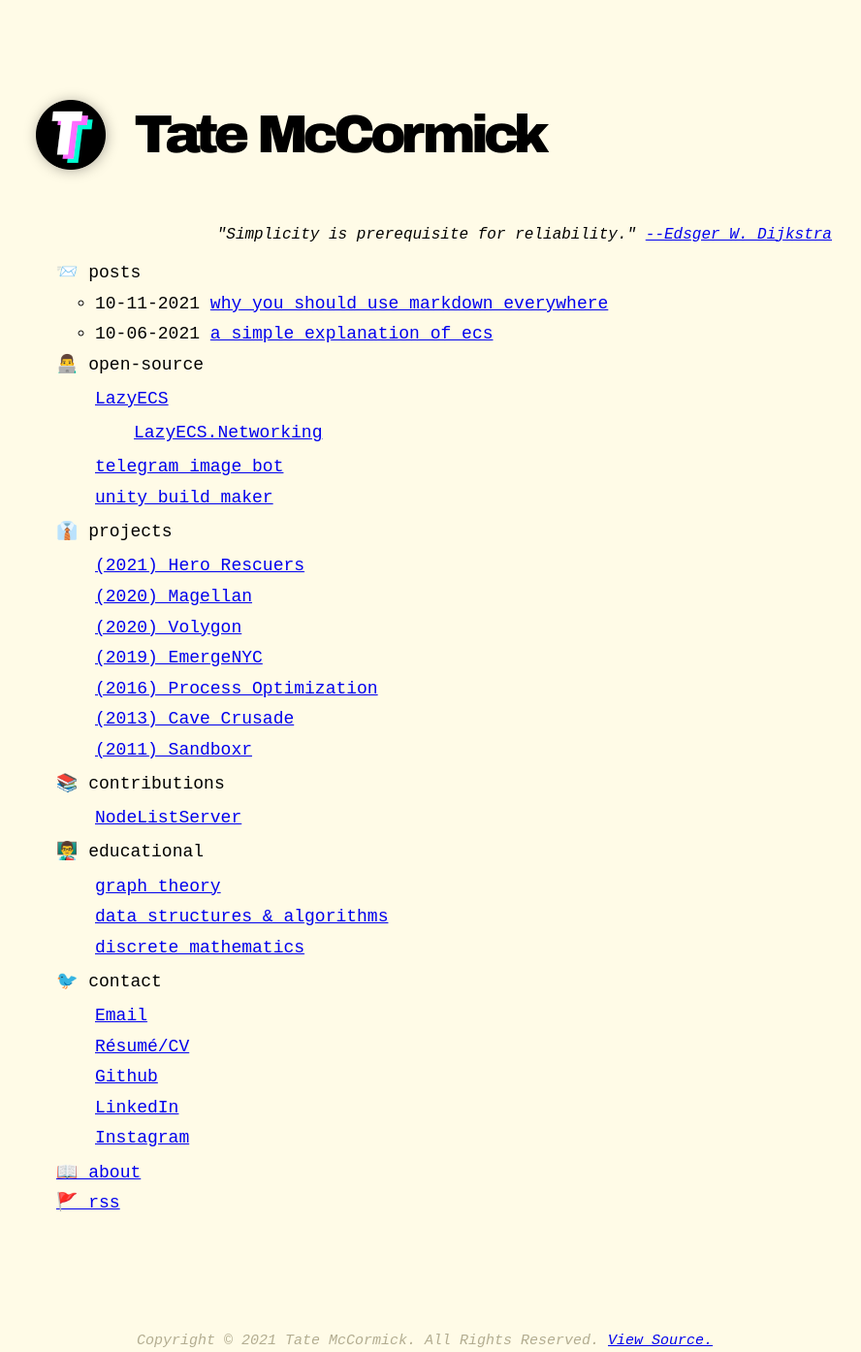
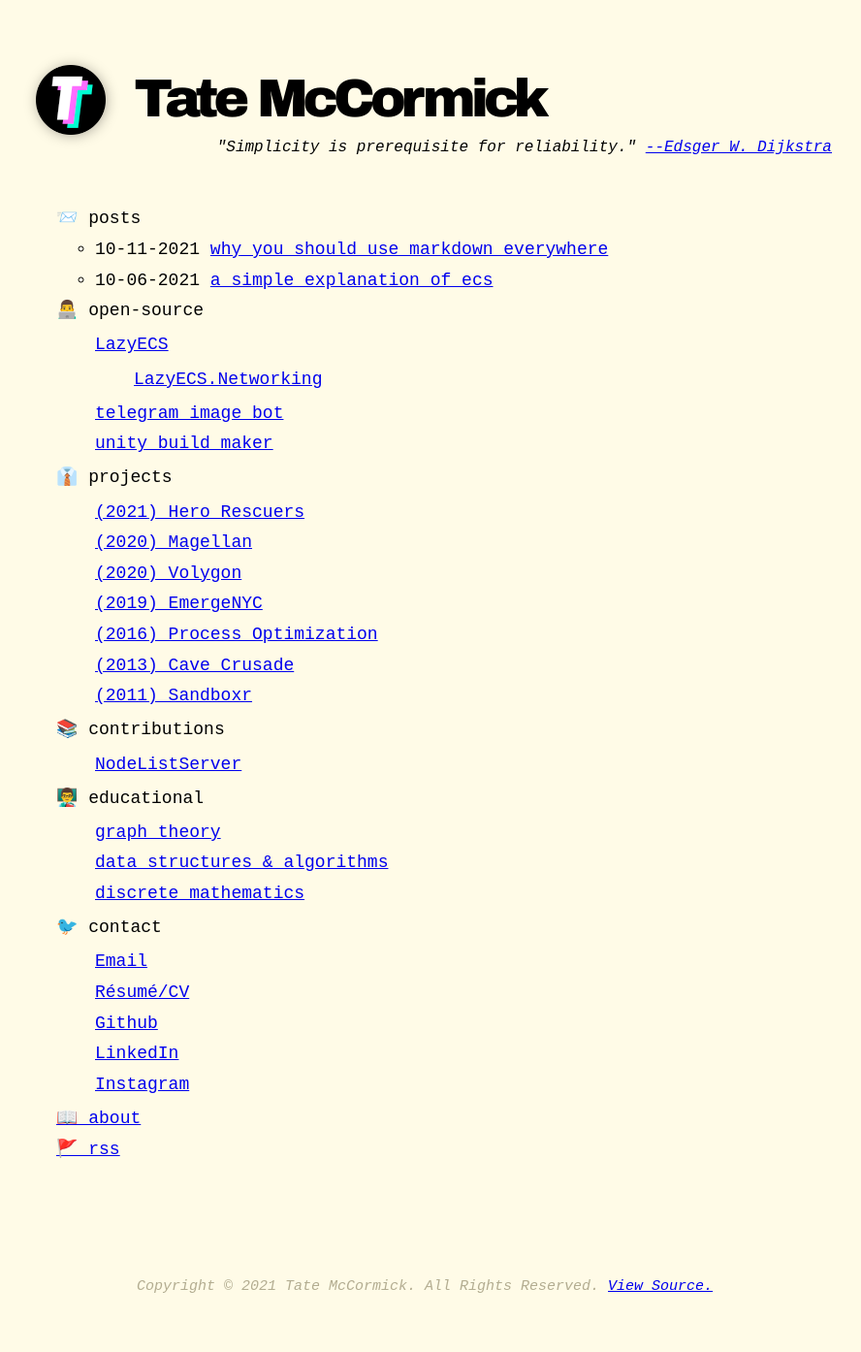
Before and after one commit to tatelax/tatelax.github.io, a Jekyll site: the page built from index.markdown, in a window 1280 px wide. Shown: the whole page at 97% size, without its empty margins (202-1090 px from the left). Built offline with Jekyll 4.4.1, drawn with Linux system fonts in a browser that asks for light colours; after the commit the page ends 1338 px from its top, so only the background shows below that.

Commit message:
Update home.html

```diff
--- a/_layouts/home.html
+++ b/_layouts/home.html
@@ -8,17 +8,29 @@ layout: default
   </div>
 
   <div style="display:inline-block; vertical-align: middle;">
-    <h1 style="
+    <h1 style="vertical-align: middle;
               font-weight:bolder;
               font-size: 55px;
               font-family: Arial Black, sans-serif;
-              letter-spacing: -5px;">
+              letter-spacing: -5px;
+              margin-top: 0px;
+              margin-bottom: 0px;">
               {{ site.title }}
     </h1>
   </div>
 
   {%-if site.theme_config.show_description-%}
-    <p style="font-size:89%; text-align: right;"><i>{{ site.description }} <a href={{ site.description_link }} target="_blank">{{ site.description_link_text }}</a></i></p>
+    <p style="font-size:89%;
+              text-align: right;
+              margin-top: 0px;
+              margin-bottom: 50px;">
+      <i>{{ site.description }}
+        <a href={{ site.description_link }} target="_blank">
+          {{ site.description_link_text }}
+
+        </a>
+      </i>
+    </p>
   {%-endif-%}
 
 </header>
```
